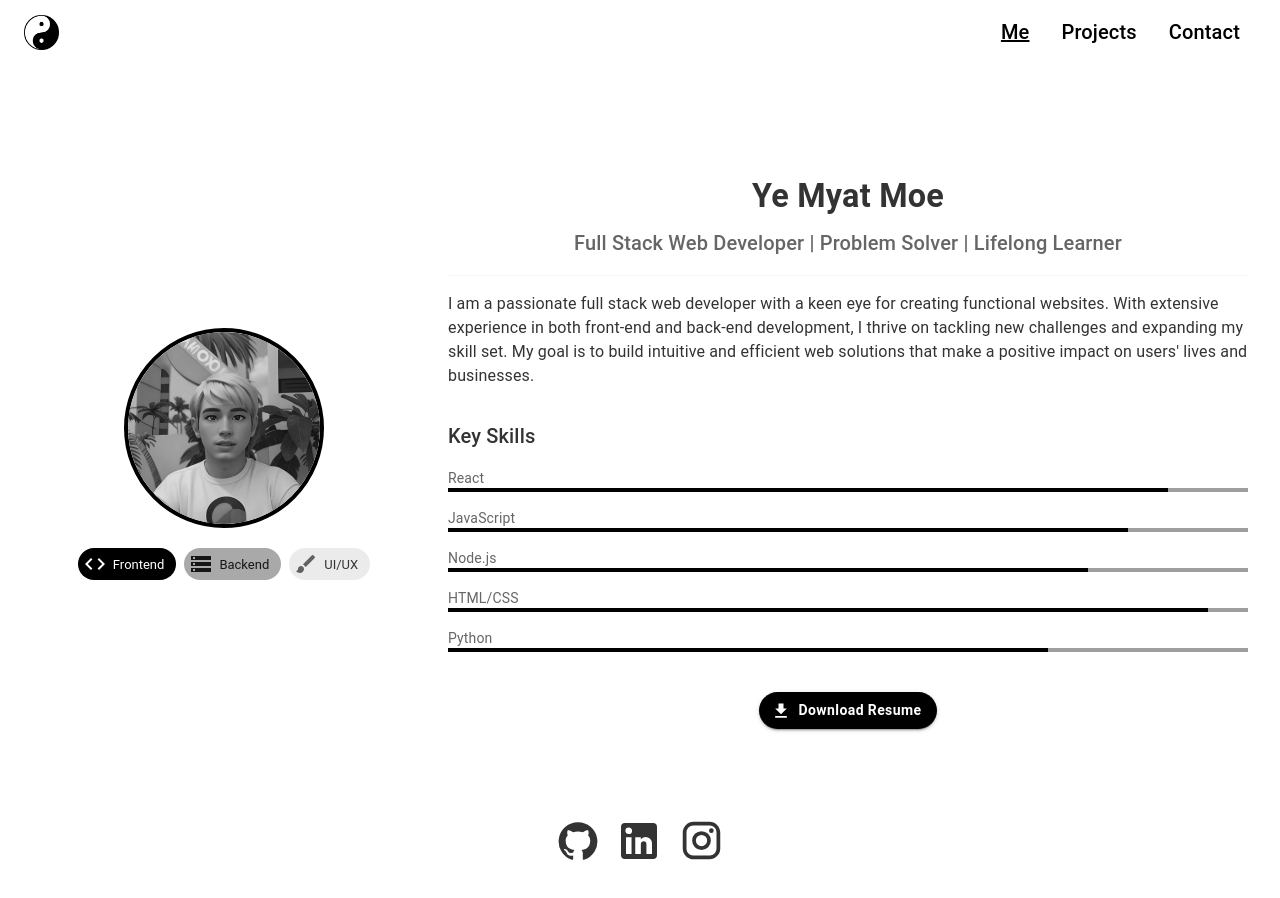
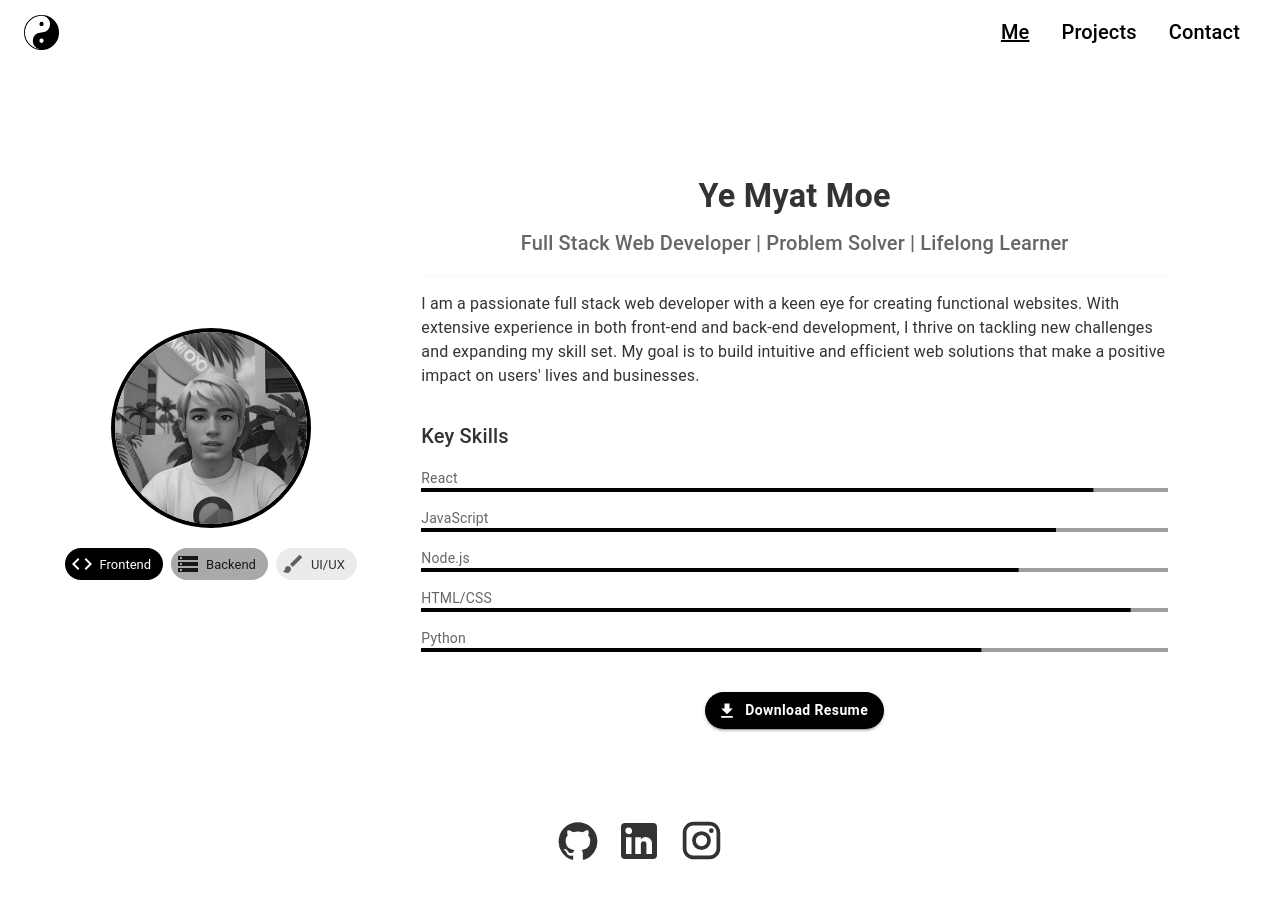
Before and after one commit to YeMyat144/yemyatmoe, a React (Vite) app: page / in a window 1280 px wide. Shown: the top 898 px of the page. Built offline with nearby package versions, Linux system fonts and the light colour scheme.

Commit message:
Add margin to AboutMe component layout for improved spacing

```diff
--- a/src/pages/AboutMe.jsx
+++ b/src/pages/AboutMe.jsx
@@ -93,7 +93,7 @@ function AboutMe() {
     <ThemeProvider theme={theme}>
       <Box sx={{ display: 'flex', flexDirection: 'column', minHeight: '100vh', bgcolor: theme.palette.background.paper }}>
         <Header sx={{ fontWeight: 'bold' }} />
-        <Box sx={{ flex: 1, py: 1 }}>
+        <Box sx={{ flex: 1, py: 1, mr:10 }}>
           <Fade in={true} timeout={1000}>
             <StyledPaper elevation={3}>
               <Grid container spacing={4} alignItems="center">
```
